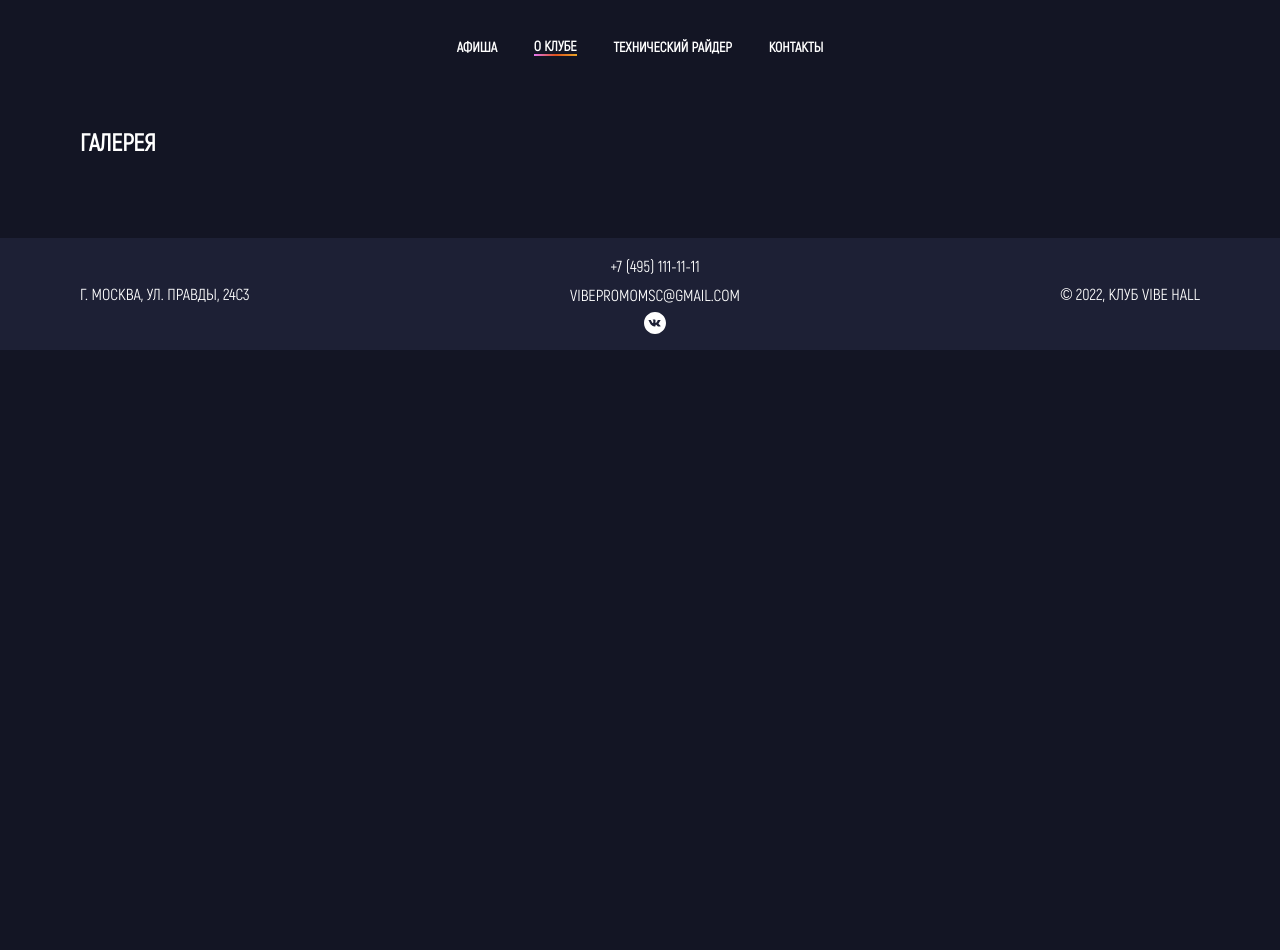
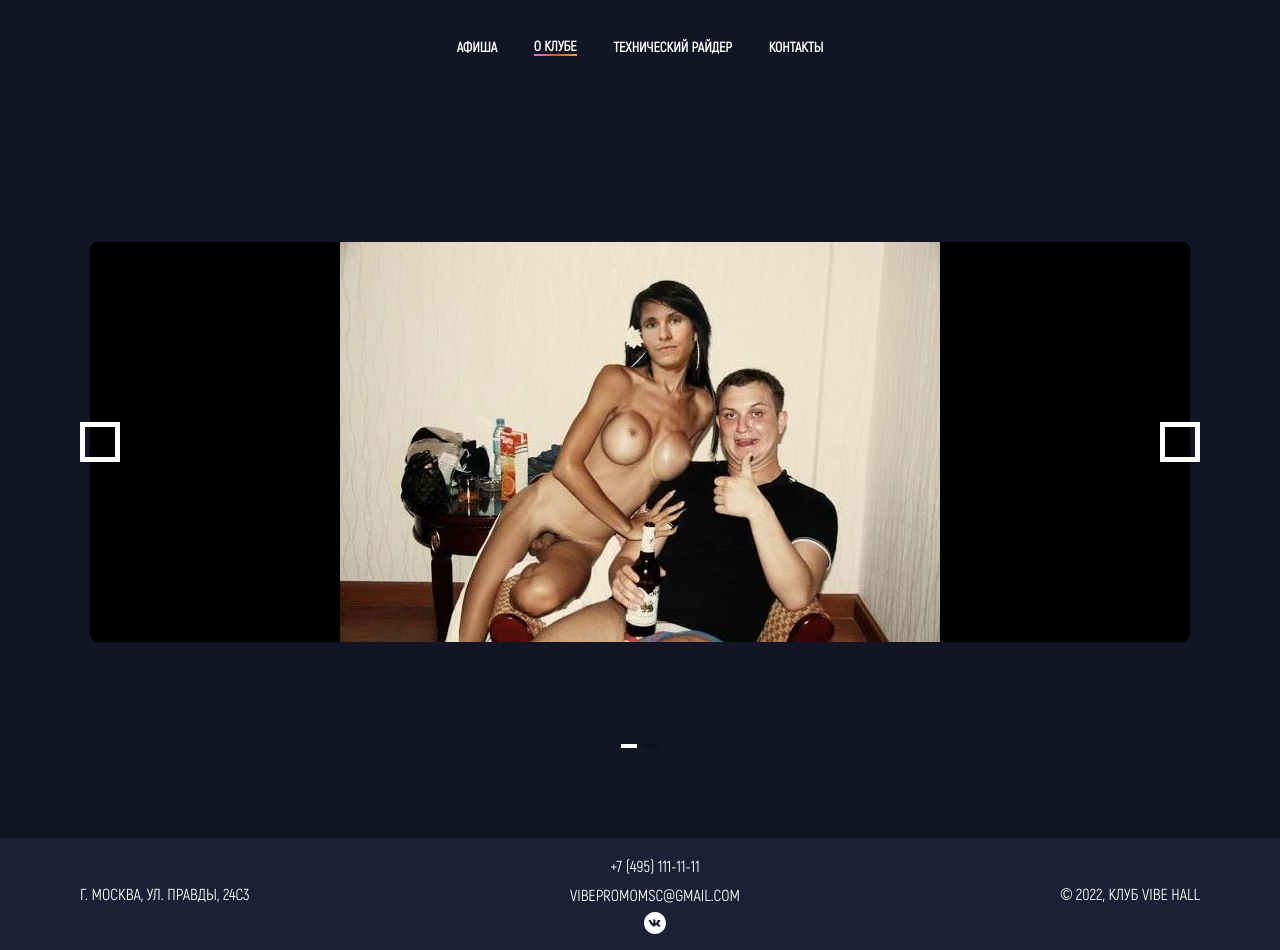
Before and after one commit to alex-androv/vibe, a Vue app: page /about in a window 1280 px wide. Shown: the part 240-1190 px from the top of the page. Before the commit the page ends 800 px from the top, so only its background shows below. Built offline with nearby package versions, Linux system fonts and the light colour scheme.

Commit message:
slider init

```diff
--- a/package.json
+++ b/package.json
@@ -10,6 +10,7 @@
     "core-js": "^3.6.5",
     "vue": "^3.0.0",
     "vue-router": "^4.0.0-0",
+    "vue3-carousel": "^0.2.9",
     "vuex": "^4.0.0-0"
   },
   "devDependencies": {
--- a/src/views/About.vue
+++ b/src/views/About.vue
@@ -1,5 +1,70 @@
 <template>
-  <div>
-    <h1 class="uppercase text-2xl font-semibold">галерея</h1>
-  </div>
+  <carousel :wrap-around="true">
+    <slide v-for="slide in slides" :key="slide.id">
+      <div class="carousel__item"><img :src="require(`@/assets/img/${slide.src}.jpg`)"></div>
+    </slide>
+
+    <template #addons>
+      <navigation />
+      <pagination />
+    </template>
+  </carousel>
 </template>
+
+<script>
+// If you are using PurgeCSS, make sure to whitelist the carousel CSS classes
+import 'vue3-carousel/dist/carousel.css'
+import { Carousel, Slide, Pagination, Navigation } from 'vue3-carousel'
+
+export default {
+  components: {
+    Carousel,
+    Slide,
+    Pagination,
+    Navigation,
+  },
+    data () {
+      return {
+        slides: [
+          {src:"kal", id:1},
+          {src:"kal2", id:2},
+        ]
+      }
+    },
+}
+</script>
+
+<style>
+.carousel__item {
+  min-height: 200px;
+  width: 100%;
+  background-color: var(--vc-clr-primary);
+  color: var(--vc-clr-white);
+  font-size: 20px;
+  border-radius: 8px;
+  display: flex;
+  justify-content: center;
+  align-items: center;
+}
+
+.carousel__slide {
+  padding: 10px;
+}
+
+.carousel__prev,
+.carousel__next {
+  box-sizing: content-box;
+  border: 5px solid white;
+}
+/* .carousel__pagination-button {
+  background: #FFF;
+} */
+.carousel__pagination-button::after {
+  background: #FFF;
+}
+
+.carousel__pagination-button--active {
+  background: #FFF;
+
+}
+</style>
```
Also changed, not shown: src/assets/img/kal2.jpg (added), 1 other file (tests, documents, lock files or other folders).
